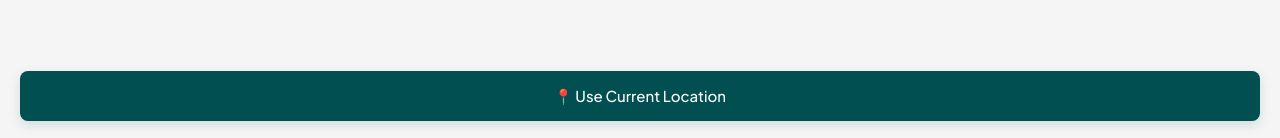
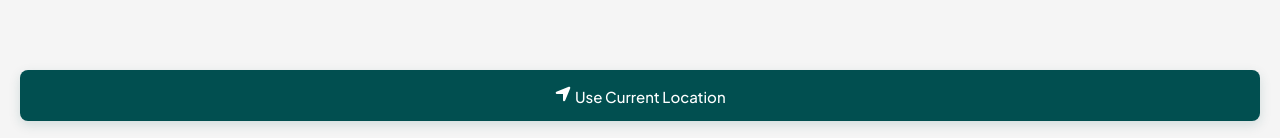
Before and after one commit to ay30bg/droppa, a React (Create React App) app: page /locations in a window 1280 px wide. Shown: the part 659-797 px from the top of the page. Built offline with nearby package versions, Linux system fonts and the light colour scheme.

Commit message:
Update Locations.jsx

```diff
--- a/src/pages/Locations.jsx
+++ b/src/pages/Locations.jsx
@@ -1,5 +1,6 @@
 import React, { useState } from "react";
 import { FiX, FiSearch } from "react-icons/fi";
+import { FaLocationArrow } from "react-icons/fa6";
 import { MapPin } from "lucide-react";
 import "../styles/location.css";
 
@@ -67,7 +68,7 @@ export default function LocationPage({ setLocation, closePage }) {
         className="use-location"
         onClick={() => handleSelect("Using current location...")}
       >
-        📍 Use Current Location
+       <FaLocationArrow className="arrow-icon" size={18}/>  Use Current Location
       </div>
     </div>
   );
```
